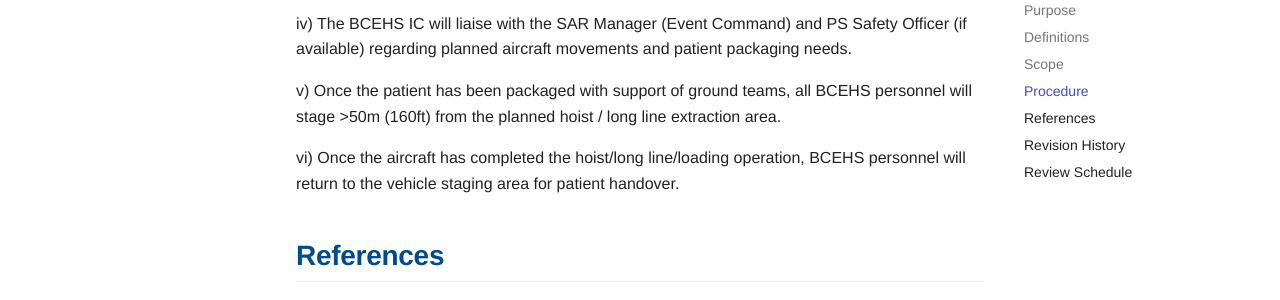
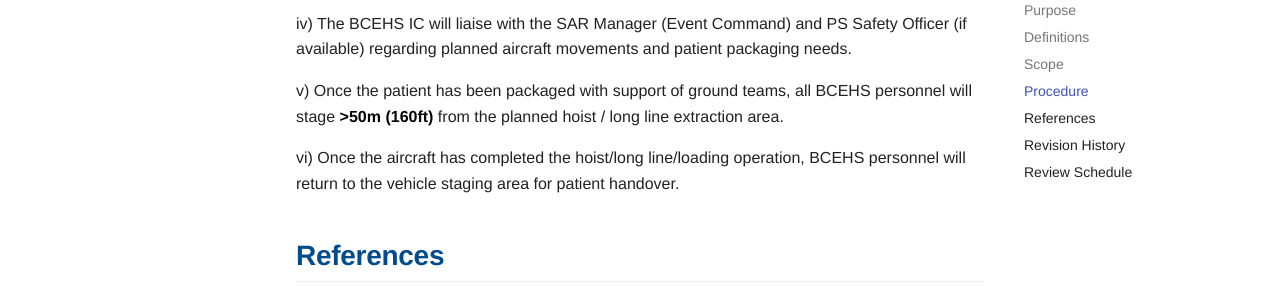
Before and after one commit to bcehsclinicalhub/TangoBot, an MkDocs documentation site: the page built from docs/operational/urban-wildland-interface-sar-events.md, in a window 1280 px wide and 900 px high, scrolled down 2542 px. Shown: the part 178-478 px from the top of the window. Built offline with MkDocs 1.6.1 and Material for MkDocs 9.7.7, drawn with Linux system fonts in a browser that asks for light colours.

```diff
--- a/docs/operational/urban-wildland-interface-sar-events.md
+++ b/docs/operational/urban-wildland-interface-sar-events.md
@@ -91,7 +91,7 @@
 
 iv) The BCEHS IC will liaise with the SAR Manager (Event Command) and PS Safety Officer (if available) regarding planned aircraft movements and patient packaging needs.
 
-v) Once the patient has been packaged with support of ground teams, all BCEHS personnel will stage >50m (160ft) from the planned hoist / long line extraction area.
+v) Once the patient has been packaged with support of ground teams, all BCEHS personnel will stage **>50m (160ft)** from the planned hoist / long line extraction area.
 
 vi) Once the aircraft has completed the hoist/long line/loading operation, BCEHS personnel will return to the vehicle staging area for patient handover.
 
```
Also changed, not shown: 1 other file.
